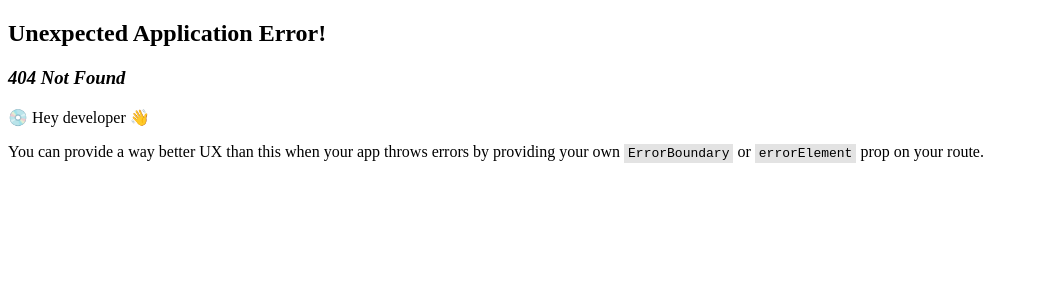
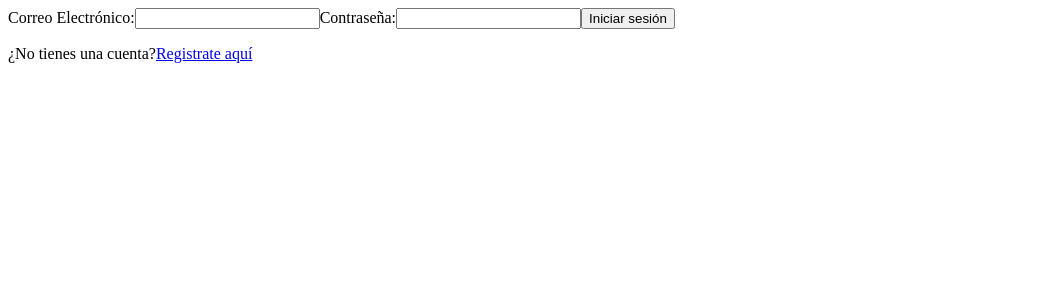
Before and after one commit to 7Ragnaro7/proyectoPruebas, a React (Vite) app: page / in a window 1280 px wide. Before the commit this address had no page. Shown: the top 300 px of the page, without its empty margins (0-1039 px from the left). Built offline with nearby package versions, Linux system fonts and the light colour scheme.

Commit message:
login y register corregido

```diff
--- /dev/null
+++ b/src/app.jsx
@@ -0,0 +1,15 @@
+import { Routes, Route } from 'react-router-dom';
+import { Login } from './components/login/login';
+import { Register } from './components/register/register';
+
+
+function App () {
+    return(
+        <Routes>
+            <Route path='/' element={<Login/>} />
+            <Route path='/register' element={<Register/>} />
+        </Routes>
+    );
+}
+
+export default App;
--- a/src/components/login/login.jsx
+++ b/src/components/login/login.jsx
@@ -3,7 +3,7 @@ import axios from 'axios';
 import { Link } from 'react-router-dom';
 
 
-function LoginForm() {
+export function Login() {
     const [username, setUsername] = useState('');
     const [password, setPassword] = useState('');
 
@@ -47,5 +47,3 @@ function LoginForm() {
         </form>
     );
 }
-
-export default LoginForm;
--- a/src/components/register/register.jsx
+++ b/src/components/register/register.jsx
@@ -1,20 +1,21 @@
 import React, { useState } from 'react';
 import axios from 'axios';
-import { useHistory } from 'react-router-dom';
+import { useNavigate  } from 'react-router-dom';
 
 
 
-function RegisterForm() {
+export function Register() {
     const [username, setUsername] = useState('');
     const [password, setPassword] = useState('');
-    const history = useHistory();
+    const navigate = useNavigate();
+
 
     const handleSubmit = async event => {
         event.preventDefault();
+        navigate('/');
     try {
         const auth = {username, password};
         const response = await axios.post('/register', { auth });
-        history.push('/login');
     }
     catch(error) {
         console.error(error);
@@ -42,5 +43,3 @@ function RegisterForm() {
         </form>
     );
 }
-
-export default RegisterForm;
--- a/src/main.jsx
+++ b/src/main.jsx
@@ -1,18 +1,14 @@
 import React from 'react';
 import ReactDOM from 'react-dom/client';
-import Login from './components/login/login.jsx';
-import { createBrowserRouter, RouterProvider} from "react-router-dom";
+import { BrowserRouter, createBrowserRouter, RouterProvider} from "react-router-dom";
+import App from './app';
 
 
-const login = createBrowserRouter([
-  {
-    path: "/login",
-    element: <Login />
-  },
-]);
 
 ReactDOM.createRoot(document.getElementById('root')).render(
   <React.StrictMode>
-    <RouterProvider router={login} />
+    <BrowserRouter>
+      <App />
+    </BrowserRouter>
   </React.StrictMode>
-)
+);
```
